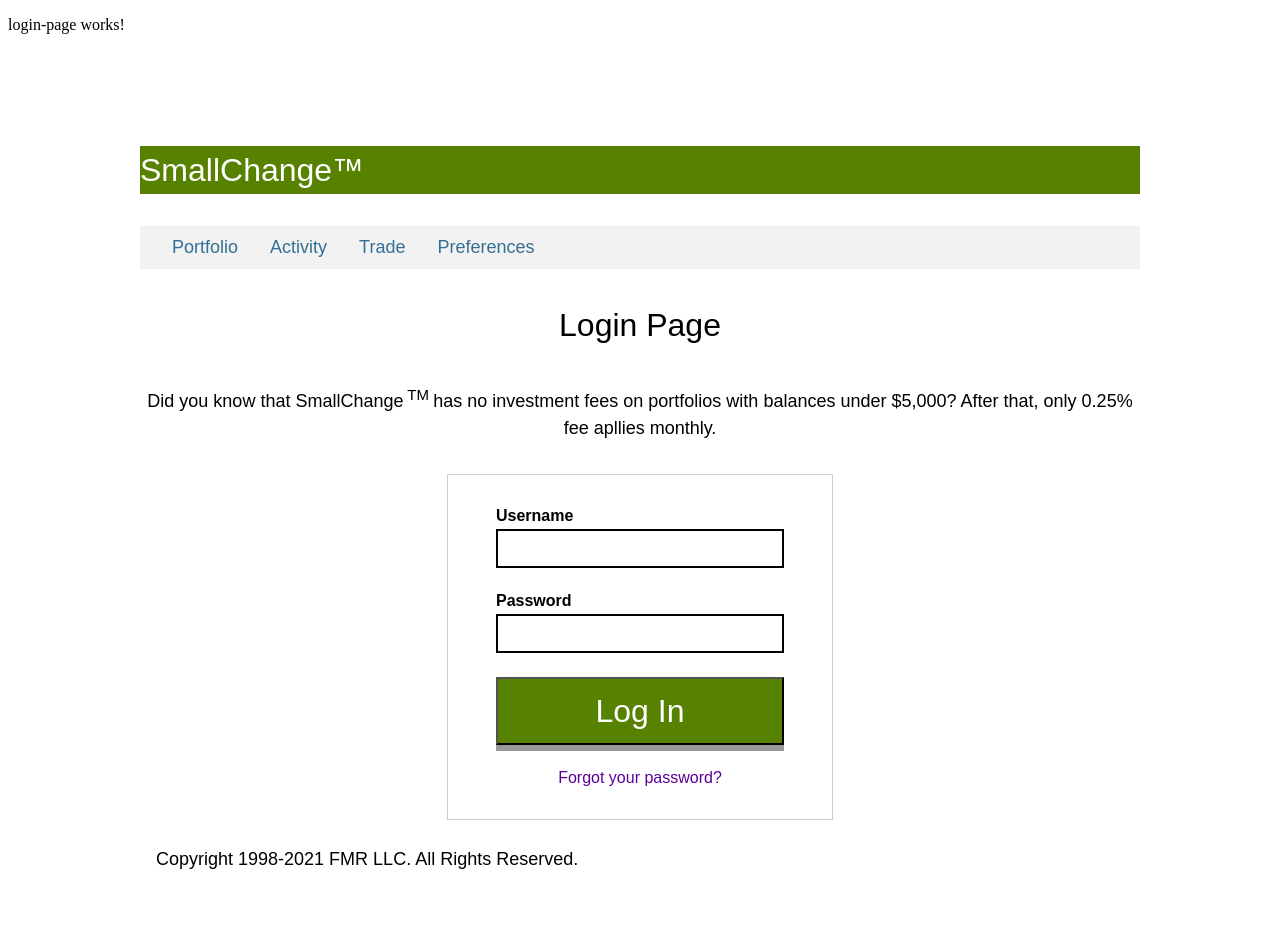
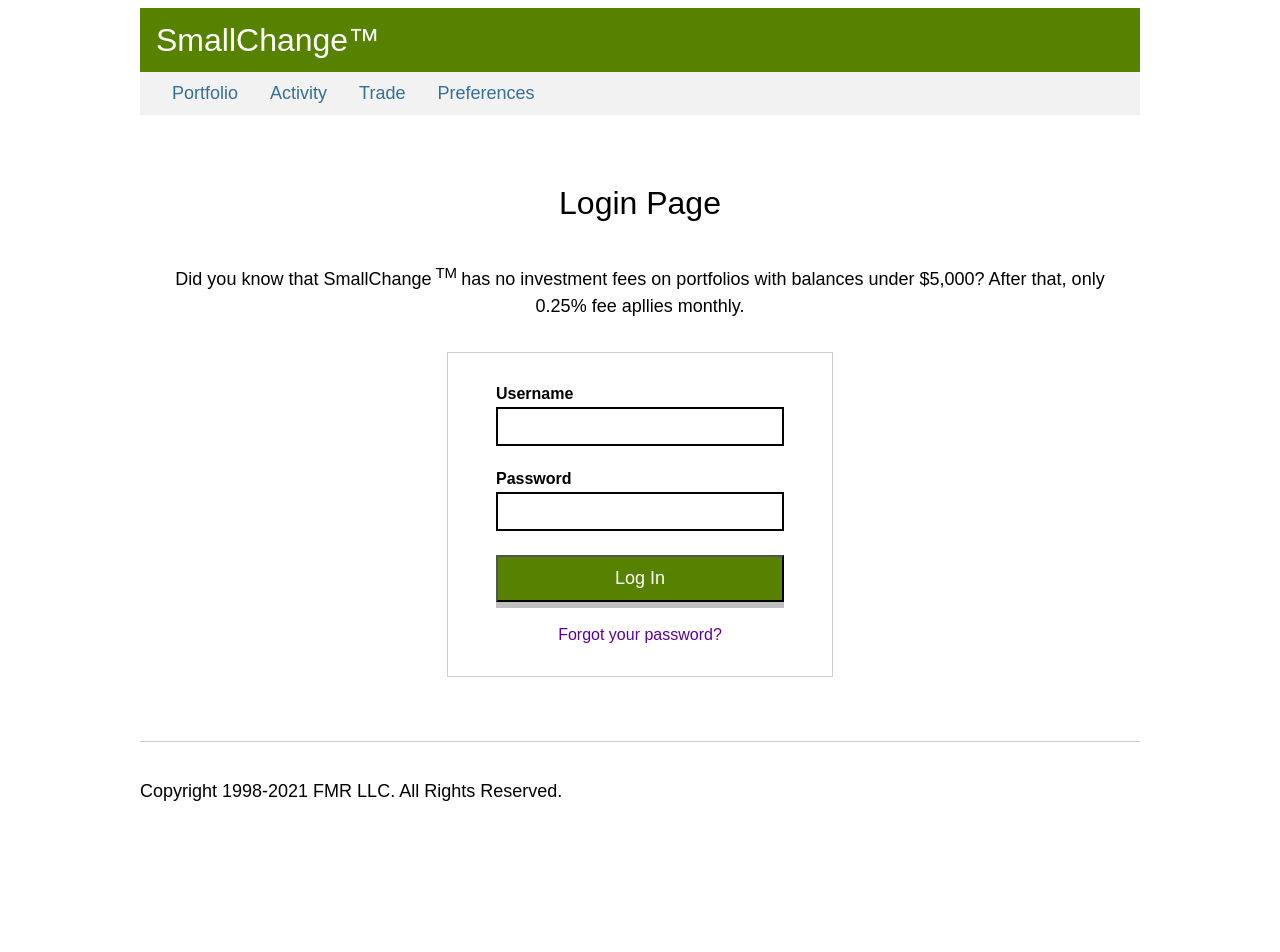
Before and after one commit to vivekrnavale/PomoCheetahs, an Angular app in the folder pomocheetahs/: page /login in a window 1280 px wide. Shown: the top 952 px of the page. After the commit the page ends 849 px from the top, so only its background shows below. Built offline with nearby package versions, Linux system fonts and the light colour scheme.

Commit message:
Header and Footer styling

```diff
--- a/pomocheetahs/src/app/app.component.html
+++ b/pomocheetahs/src/app/app.component.html
@@ -1 +1 @@
-<app-login-page></app-login-page>>
+<app-login-page></app-login-page>
--- a/pomocheetahs/src/app/atoms/button/button.component.css
+++ b/pomocheetahs/src/app/atoms/button/button.component.css
@@ -6,10 +6,10 @@
     box-sizing: border-box;
     padding: 0.5rem 1rem 0.5rem 1rem;
     align-content: center;
-    font-size: 32px;
+    font-size: 18px;
     line-height: 1.5em;
-    font-family: 'Fidelity Sans', Arial, sans-serif;
-    box-shadow: 0 6px #999;
+    font-family:  Arial, sans-serif;
+    box-shadow: 0 6px rgb(192, 192, 192);
 }
 
 .button:hover {background-color: #4e7501}
--- a/pomocheetahs/src/app/atoms/logo/logo.component.css
+++ b/pomocheetahs/src/app/atoms/logo/logo.component.css
@@ -5,4 +5,5 @@
     font-size: 32px;
     background-color: #568200;
     color: #FFF;
+    margin:0;
 }
--- a/pomocheetahs/src/app/molecules/footer-bar/footer-bar.component.css
+++ b/pomocheetahs/src/app/molecules/footer-bar/footer-bar.component.css
@@ -1,7 +1,7 @@
-.navigation {
-    margin-left: auto;
-    margin-right: auto;
+.navigation{
+    margin-bottom: auto;
+    margin-top: auto;
     padding: 0.5rem 1rem;
     max-width: 62.5em;
-    display: block;
-}
+    font-family: 'Fidelity Sans', arial, sans-serif;
+  }
--- a/pomocheetahs/src/app/molecules/header-bar/header-bar.component.css
+++ b/pomocheetahs/src/app/molecules/header-bar/header-bar.component.css
@@ -1,4 +1,4 @@
-p {
+/* p {
     font-family: 'Fidelity-sans', Arial, sans-serif;
     line-height: 1.5em;
     font-size: 32px;
@@ -9,4 +9,11 @@
     padding: 0.5rem 1rem;
     max-width: 62.5em;
     box-sizing: content-box;
-}
+} */
+
+header {
+    margin: 0 auto;
+    background-color: #568200;
+    padding: 0.5rem 1rem;
+    max-width: 62.5em;
+  }
--- a/pomocheetahs/src/app/molecules/header-bar/header-bar.component.html
+++ b/pomocheetahs/src/app/molecules/header-bar/header-bar.component.html
@@ -1 +1,4 @@
-<p>SmallChange&#8482;</p>
+<header>
+    <app-logo></app-logo>
+</header>
+<!-- <p>SmallChange&#8482;</p> -->
--- a/pomocheetahs/src/app/pages/login-page/login-page.component.css
+++ b/pomocheetahs/src/app/pages/login-page/login-page.component.css
@@ -1,6 +1,17 @@
-.pageForm {
+/* .pageForm {
     padding: 4em 1em 4em 1em;
     max-width: 62.5em;
-    margin-left: auto;
-    margin-right: auto;
-}
+    margin : 0 auto;
+} */
+.pageForm {
+    max-width: 62.5em;
+    margin: auto;
+  }
+
+  #form {
+    margin: 4em 1em;
+  }
+
+  #footer {
+    border-top: 1px solid #ccc;
+  }
--- a/pomocheetahs/src/app/pages/login-page/login-page.component.html
+++ b/pomocheetahs/src/app/pages/login-page/login-page.component.html
@@ -1,8 +1,13 @@
-<p>login-page works!</p>
+
 <div class="pageForm">
-    <app-logo></app-logo>
-    <app-nav-bar></app-nav-bar>
-    <app-page-title></app-page-title>
-    <sc-login-form></sc-login-form>
+        <app-header-bar></app-header-bar>
+        <app-nav-bar></app-nav-bar>
+    <div id="form">
+        <app-page-title></app-page-title>
+        <sc-login-form></sc-login-form>
+    </div>
+
+    <div id="footer">
     <app-footer-bar></app-footer-bar>
+    </div>
 </div>
```
